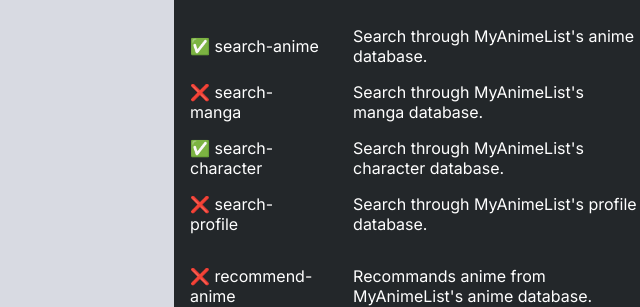
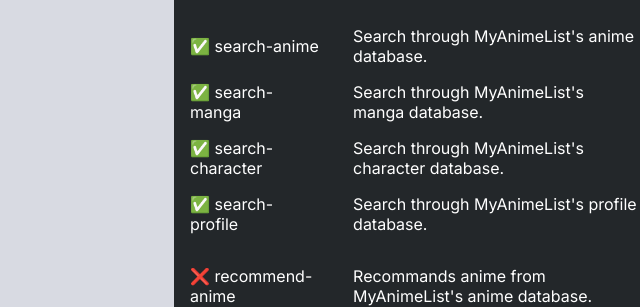
Before and after one commit to dracoishere/myanimebot, a plain HTML site: page index.html in a window 1280 px wide. Shown: the part 552-859 px from the top of the page, 226-866 px from the left. Drawn offline with Linux system fonts and the light colour scheme.

Commit message:
update commands status

```diff
--- a/index.html
+++ b/index.html
@@ -42,7 +42,7 @@
                         <td>Search through MyAnimeList's anime database.</td>
                     </tr>
                     <tr>
-                        <td>❌ search-manga</td>
+                        <td>✅ search-manga</td>
                         <td>Search through MyAnimeList's manga database.</td>
                     </tr>
                     <tr>
@@ -50,7 +50,7 @@
                         <td>Search through MyAnimeList's character database.</td>
                     </tr>
                     <tr>
-                        <td>❌ search-profile</td>
+                        <td>✅ search-profile</td>
                         <td>Search through MyAnimeList's profile database.</td>
                     </tr>
                 </tbody>
```
